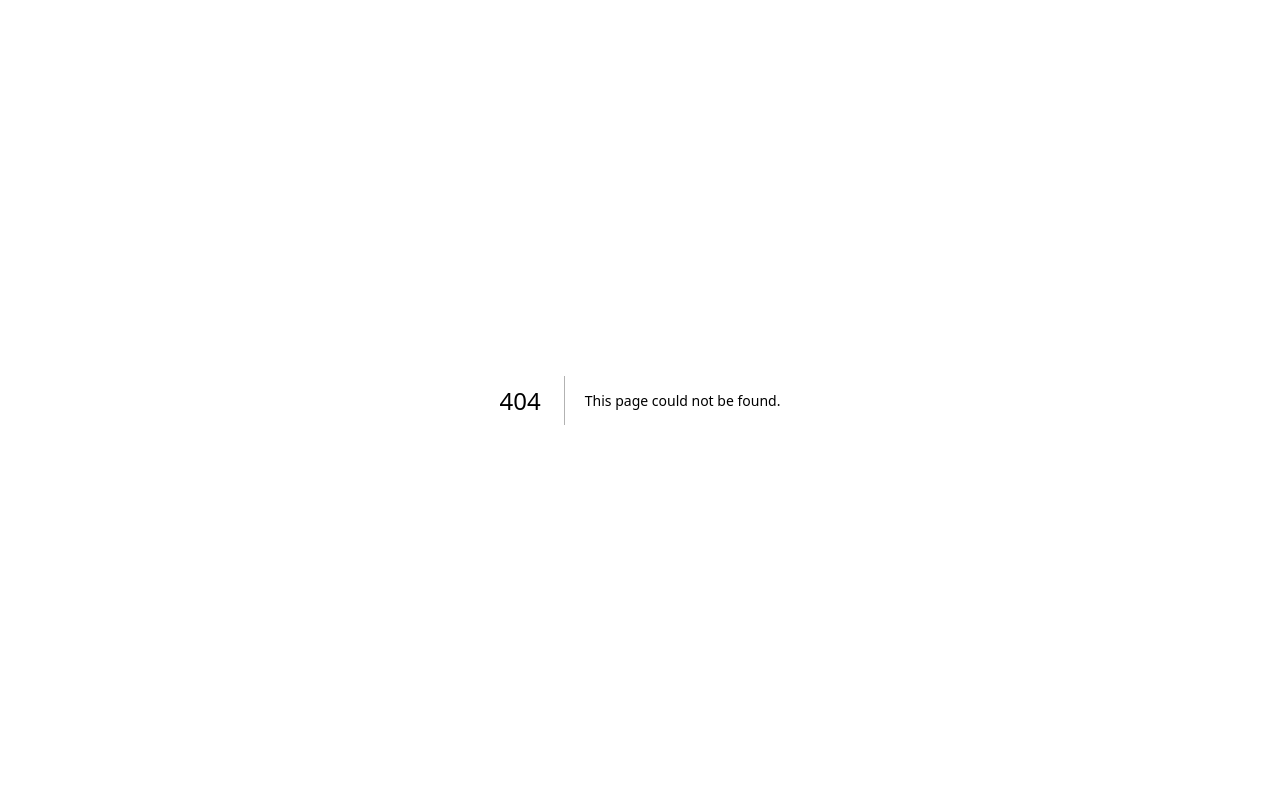
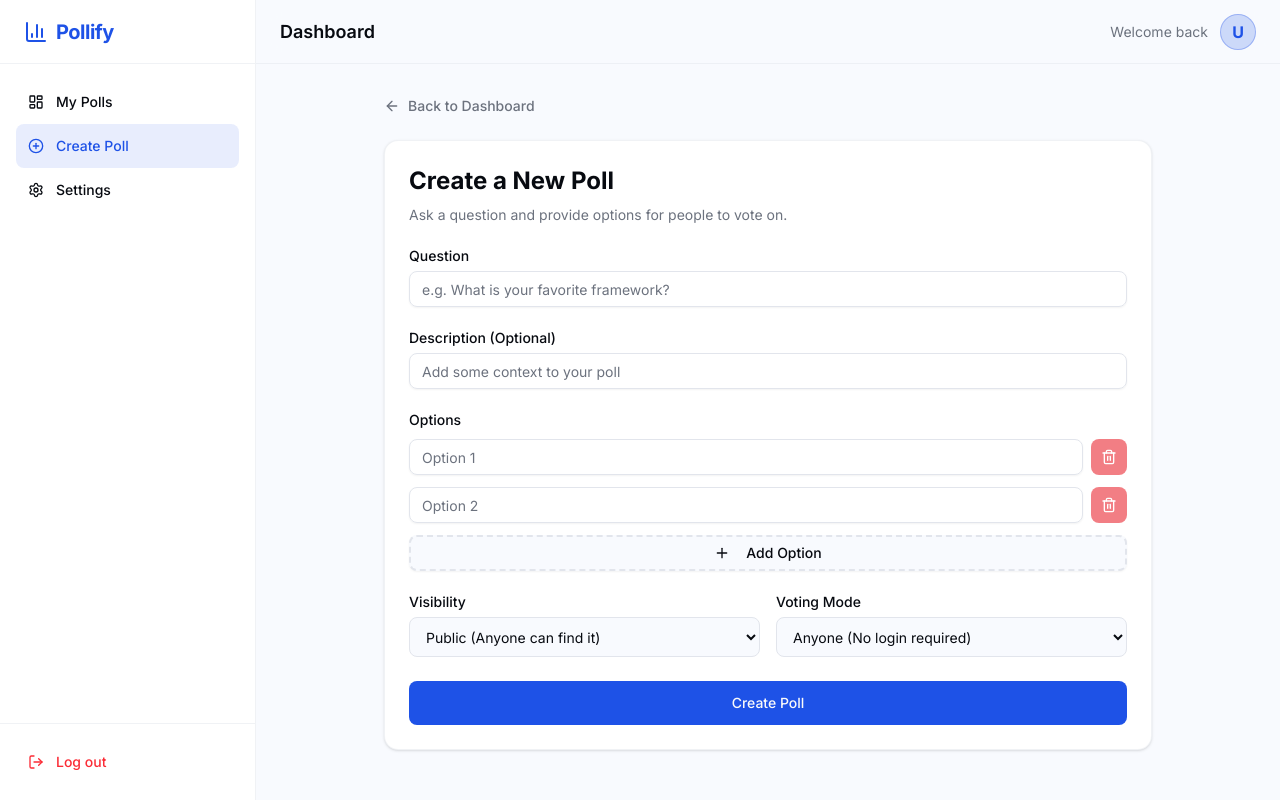
Before and after one commit to SaishSawant21/poll-creator, a Next.js app: page /dashboard/polls/new in a window 1280 px wide. Before the commit this address had no page. Built offline with nearby package versions, Linux system fonts and the light colour scheme.

Commit message:
Implemented add poll page.

```diff
--- /dev/null
+++ b/src/app/dashboard/polls/new/page.js
@@ -0,0 +1,198 @@
+"use client";
+
+import { useState } from "react";
+import { useRouter } from "next/navigation";
+import { useForm, useFieldArray } from "react-hook-form";
+import { Plus, Trash2, Loader2, ArrowLeft } from "lucide-react";
+import Link from "next/link";
+import { apiClient } from "../../../../lib/api-client";
+import { Button } from "../../../../components/ui/button";
+import { Input } from "../../../../components/ui/input";
+import { Label } from "../../../../components/ui/label";
+import { Card, CardContent, CardDescription, CardHeader, CardTitle } from "../../../../components/ui/card";
+import { Suspense } from "react";
+
+const CreatePollForm = () => {
+  const router = useRouter();
+  const [serverError, setServerError] = useState("");
+
+  const {
+    register,
+    control,
+    handleSubmit,
+    formState: { errors, isSubmitting },
+  } = useForm({
+    defaultValues: {
+      question: "",
+      description: "",
+      options: [{ text: "" }, { text: "" }], // Start with 2 empty options
+      visibility: "PUBLIC",
+      votingMode: "ANYONE",
+    },
+  });
+
+  // useFieldArray allows us to add/remove options dynamically
+  const { fields, append, remove } = useFieldArray({
+    control,
+    name: "options",
+  });
+
+  const onSubmit = async (data) => {
+    setServerError("");
+
+    // Convert options from [{text: "A"}, {text: "B"}] to ["A", "B"] for the backend
+    const payload = {
+      ...data,
+      options: data.options.map((opt) => opt.text),
+    };
+
+    try {
+      await apiClient.post("/polls", payload);
+      router.push("/dashboard"); // Redirect back to dashboard on success
+    } catch (error) {
+      if (error.response && error.response.data) {
+        setServerError(error.response.data.message || "Failed to create poll");
+      } else {
+        setServerError("Network error.");
+      }
+    }
+  };
+
+  return (
+    <div className="max-w-3xl mx-auto space-y-6 animate-in fade-in slide-in-from-bottom-4 duration-500">
+
+      {/* Back Button */}
+      <Link href="/dashboard" className="inline-flex items-center text-sm font-medium text-muted-foreground hover:text-primary transition-colors">
+        <ArrowLeft className="w-4 h-4 mr-2" />
+        Back to Dashboard
+      </Link>
+
+      <Card className="border-border/50 shadow-sm">
+        <CardHeader>
+          <CardTitle className="text-2xl font-bold">Create a New Poll</CardTitle>
+          <CardDescription>Ask a question and provide options for people to vote on.</CardDescription>
+        </CardHeader>
+        <CardContent>
+          <form onSubmit={handleSubmit(onSubmit)} className="space-y-6">
+
+            {/* 1. Question */}
+            <div className="space-y-2">
+              <Label htmlFor="question">Question</Label>
+              <Input
+                id="question"
+                placeholder="e.g. What is your favorite framework?"
+                {...register("question", { required: "Question is required" })}
+              />
+              {errors.question && <p className="text-xs text-red-500">{errors.question.message}</p>}
+            </div>
+
+            {/* 2. Description */}
+            <div className="space-y-2">
+              <Label htmlFor="description">Description (Optional)</Label>
+              <Input
+                id="description"
+                placeholder="Add some context to your poll"
+                {...register("description")}
+              />
+            </div>
+
+            {/* 3. Dynamic Options */}
+            <div className="space-y-3">
+              <Label>Options</Label>
+              {fields.map((field, index) => (
+                <div key={field.id} className="flex gap-2 items-start">
+                  <div className="flex-1">
+                    <Input
+                      placeholder={`Option ${index + 1}`}
+                      {...register(`options.${index}.text`, { required: "Option cannot be empty" })}
+                    />
+                    {errors.options?.[index]?.text && (
+                      <p className="text-xs text-red-500 mt-1">{errors.options[index].text.message}</p>
+                    )}
+                  </div>
+                  <Button
+                    type="button"
+                    variant="destructive"
+                    size="icon"
+                    onClick={() => remove(index)}
+                    disabled={fields.length <= 2} // Must have at least 2 options
+                  >
+                    <Trash2 className="w-4 h-4" />
+                  </Button>
+                </div>
+              ))}
+
+              <Button
+                type="button"
+                variant="outline"
+                onClick={() => append({ text: "" })}
+                className="w-full border-dashed border-2"
+              >
+                <Plus className="w-4 h-4 mr-2" />
+                Add Option
+              </Button>
+            </div>
+
+            {/* 4. Settings (Visibility & Voting Mode) */}
+            <div className="grid grid-cols-1 md:grid-cols-2 gap-4">
+              <div className="space-y-2">
+                <Label>Visibility</Label>
+                <select
+                  {...register("visibility")}
+                  className="flex h-10 w-full rounded-md border border-input bg-background px-3 py-2 text-sm ring-offset-background file:border-0 file:bg-transparent file:text-sm file:font-medium placeholder:text-muted-foreground focus-visible:outline-none focus-visible:ring-2 focus-visible:ring-ring focus-visible:ring-offset-2 disabled:cursor-not-allowed disabled:opacity-50"
+                >
+                  <option value="PUBLIC">Public (Anyone can find it)</option>
+                  <option value="UNLISTED">Unlisted (Only people with link)</option>
+                  <option value="PRIVATE">Private (Only you)</option>
+                </select>
+              </div>
+
+              <div className="space-y-2">
+                <Label>Voting Mode</Label>
+                <select
+                  {...register("votingMode")}
+                  className="flex h-10 w-full rounded-md border border-input bg-background px-3 py-2 text-sm ring-offset-background file:border-0 file:bg-transparent file:text-sm file:font-medium placeholder:text-muted-foreground focus-visible:outline-none focus-visible:ring-2 focus-visible:ring-ring focus-visible:ring-offset-2 disabled:cursor-not-allowed disabled:opacity-50"
+                >
+                  <option value="ANYONE">Anyone (No login required)</option>
+                  <option value="LOGIN_REQUIRED">Login Required</option>
+                </select>
+              </div>
+            </div>
+
+            {/* Errors & Submit */}
+            {serverError && (
+              <div className="text-sm font-medium text-red-500 p-3 bg-red-500/10 rounded-md">
+                {serverError}
+              </div>
+            )}
+
+            <Button type="submit" className="w-full h-11" disabled={isSubmitting}>
+              {isSubmitting ? (
+                <>
+                  <Loader2 className="mr-2 h-4 w-4 animate-spin" />
+                  Creating...
+                </>
+              ) : (
+                "Create Poll"
+              )}
+            </Button>
+          </form>
+        </CardContent>
+      </Card>
+    </div>
+  );
+}
+
+const CreatePollPage = () => {
+  return (
+    <Suspense fallback={
+      <div className="flex h-[50vh] items-center justify-center">
+        <Loader2 className="w-8 h-8 animate-spin text-primary" />
+      </div>
+    }>
+      <CreatePollForm />
+    </Suspense>
+  );
+}
+
+export default CreatePollPage;
```
